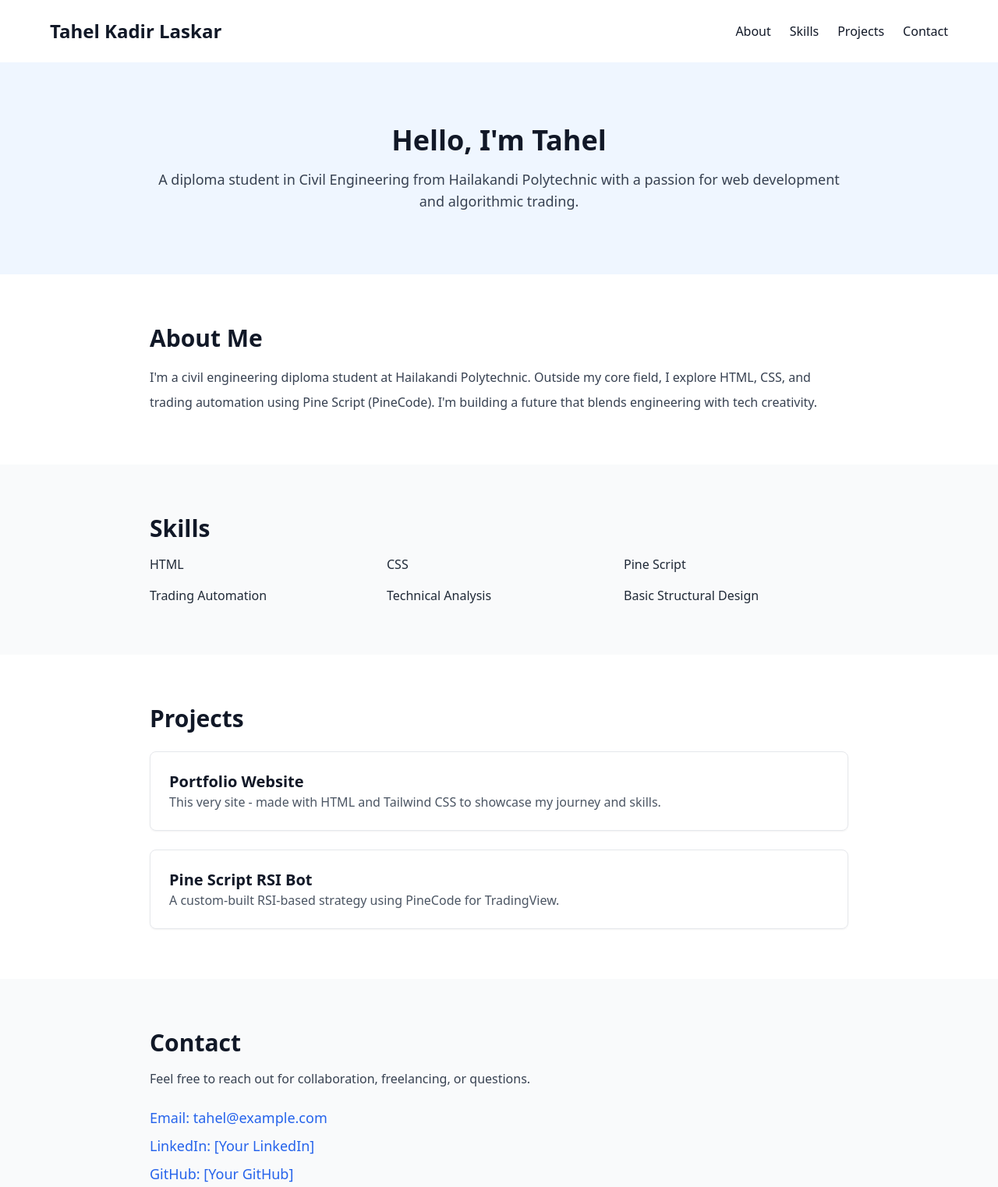
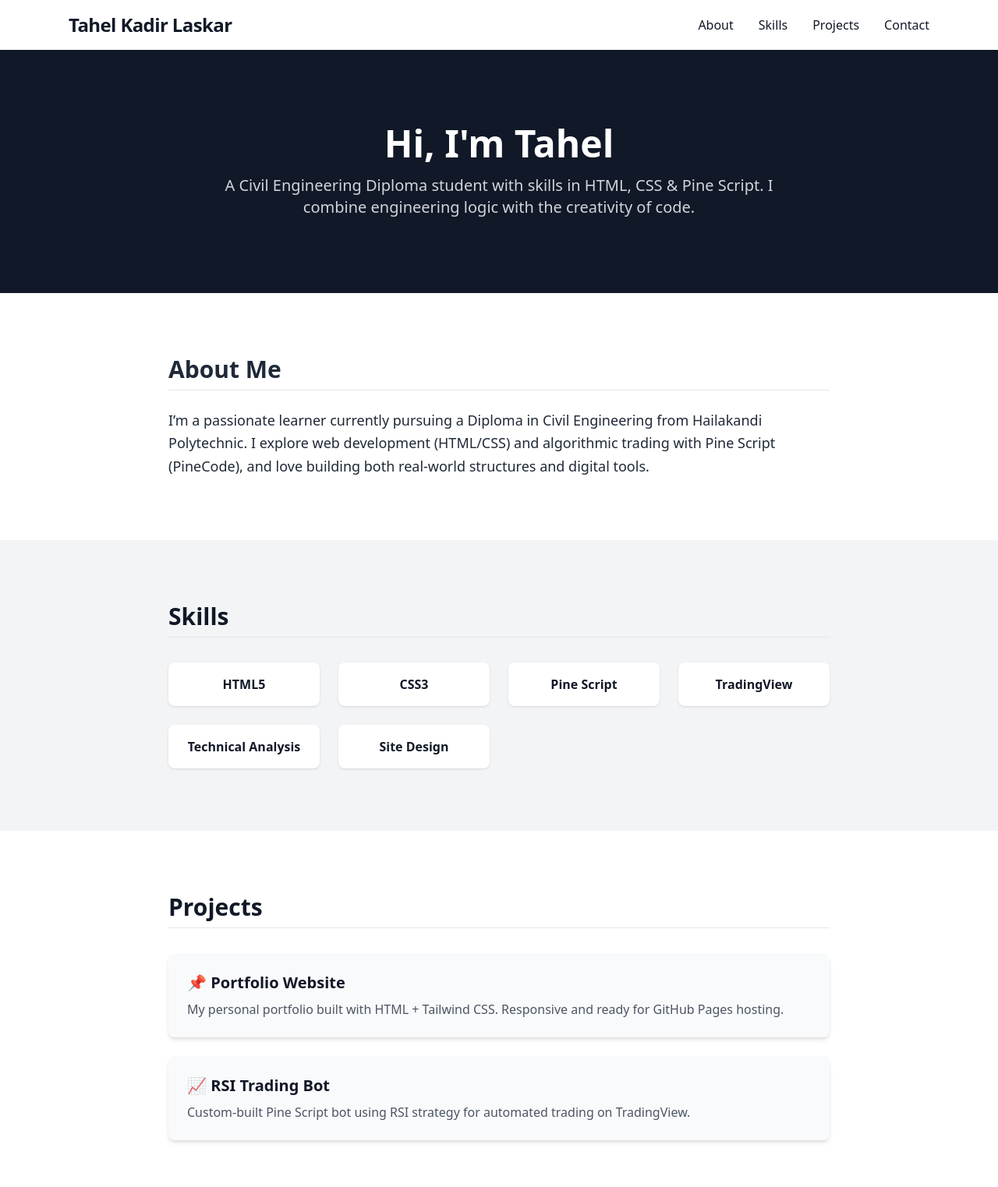
Before and after one commit to TahelX/Tahelkadirlaskar, a plain HTML site: page index.html in a window 1280 px wide. Shown: the top 1523 px of the page at 78% size. Drawn offline with nearby package versions, Linux system fonts and the light colour scheme.

Commit message:
Update index.html

```diff
--- a/index.html
+++ b/index.html
@@ -3,94 +3,97 @@
   <head>
     <meta charset="UTF-8" />
     <meta name="viewport" content="width=device-width, initial-scale=1.0" />
-  <title>Tahel Kadir Laskar - Portfolio</title>
+    <title>Tahel Kadir Laskar — Portfolio</title>
     <script src="https://cdn.tailwindcss.com"></script>
+    <style>
+      * {
+        scroll-behavior: smooth;
+      }
+    </style>
   </head>
-<body class="bg-gray-100 text-gray-900 font-sans">
+  <body class="bg-gradient-to-br from-gray-100 to-white text-gray-900 font-sans">
 
-  <!-- Header -->
-  <header class="bg-white shadow p-6">
-    <div class="max-w-6xl mx-auto flex justify-between items-center">
-      <h1 class="text-2xl font-bold">Tahel Kadir Laskar</h1>
-      <nav>
-        <ul class="flex space-x-6">
-          <li><a href="#about" class="hover:text-blue-500">About</a></li>
-          <li><a href="#skills" class="hover:text-blue-500">Skills</a></li>
-          <li><a href="#projects" class="hover:text-blue-500">Projects</a></li>
-          <li><a href="#contact" class="hover:text-blue-500">Contact</a></li>
-        </ul>
+    <!-- Navbar -->
+    <header class="sticky top-0 bg-white shadow z-50">
+      <div class="max-w-6xl mx-auto px-6 py-4 flex justify-between items-center">
+        <h1 class="text-xl md:text-2xl font-bold tracking-tight">Tahel Kadir Laskar</h1>
+        <nav class="hidden md:flex space-x-8 font-medium">
+          <a href="#about" class="hover:text-blue-600">About</a>
+          <a href="#skills" class="hover:text-blue-600">Skills</a>
+          <a href="#projects" class="hover:text-blue-600">Projects</a>
+          <a href="#contact" class="hover:text-blue-600">Contact</a>
         </nav>
       </div>
     </header>
 
     <!-- Hero Section -->
-  <section class="bg-blue-50 py-20">
-    <div class="max-w-4xl mx-auto text-center">
-      <h2 class="text-4xl font-extrabold mb-4">Hello, I'm Tahel</h2>
-      <p class="text-lg text-gray-700">
-        A diploma student in Civil Engineering from Hailakandi Polytechnic with a passion for web development and algorithmic trading.
+    <section class="py-24 bg-gray-900 text-white text-center">
+      <div class="max-w-3xl mx-auto px-6">
+        <h2 class="text-4xl md:text-5xl font-extrabold mb-4">Hi, I'm Tahel</h2>
+        <p class="text-lg md:text-xl text-gray-300">
+          A Civil Engineering Diploma student with skills in HTML, CSS & Pine Script. I combine engineering logic with the creativity of code.
         </p>
       </div>
     </section>
 
     <!-- About -->
-  <section id="about" class="py-16 bg-white">
-    <div class="max-w-4xl mx-auto">
-      <h3 class="text-3xl font-bold mb-4">About Me</h3>
-      <p class="text-gray-700 leading-loose">
-        I'm a civil engineering diploma student at Hailakandi Polytechnic. Outside my core field, I explore HTML, CSS, and trading automation using Pine Script (PineCode). I'm building a future that blends engineering with tech creativity.
+    <section id="about" class="py-20 bg-white text-gray-800">
+      <div class="max-w-4xl mx-auto px-6">
+        <h3 class="text-3xl font-bold mb-6 border-b pb-2">About Me</h3>
+        <p class="text-lg leading-relaxed">
+          I’m a passionate learner currently pursuing a Diploma in Civil Engineering from Hailakandi Polytechnic. I explore web development (HTML/CSS) and algorithmic trading with Pine Script (PineCode), and love building both real-world structures and digital tools.
         </p>
       </div>
     </section>
 
     <!-- Skills -->
-  <section id="skills" class="py-16 bg-gray-50">
-    <div class="max-w-4xl mx-auto">
-      <h3 class="text-3xl font-bold mb-4">Skills</h3>
-      <ul class="grid grid-cols-2 md:grid-cols-3 gap-4 text-gray-800 mt-4">
-        <li>HTML</li>
-        <li>CSS</li>
-        <li>Pine Script</li>
-        <li>Trading Automation</li>
-        <li>Technical Analysis</li>
-        <li>Basic Structural Design</li>
-      </ul>
+    <section id="skills" class="py-20 bg-gray-100">
+      <div class="max-w-4xl mx-auto px-6">
+        <h3 class="text-3xl font-bold mb-6 border-b pb-2">Skills</h3>
+        <div class="grid grid-cols-2 sm:grid-cols-3 md:grid-cols-4 gap-6 text-center mt-8">
+          <div class="bg-white p-4 shadow rounded-lg font-semibold">HTML5</div>
+          <div class="bg-white p-4 shadow rounded-lg font-semibold">CSS3</div>
+          <div class="bg-white p-4 shadow rounded-lg font-semibold">Pine Script</div>
+          <div class="bg-white p-4 shadow rounded-lg font-semibold">TradingView</div>
+          <div class="bg-white p-4 shadow rounded-lg font-semibold">Technical Analysis</div>
+          <div class="bg-white p-4 shadow rounded-lg font-semibold">Site Design</div>
+        </div>
       </div>
     </section>
 
     <!-- Projects -->
-  <section id="projects" class="py-16 bg-white">
-    <div class="max-w-4xl mx-auto">
-      <h3 class="text-3xl font-bold mb-6">Projects</h3>
-      <div class="grid gap-6">
-        <!-- Placeholder -->
-        <div class="p-6 border rounded-lg shadow-sm">
-          <h4 class="text-xl font-semibold">Portfolio Website</h4>
-          <p class="text-gray-600">This very site - made with HTML and Tailwind CSS to showcase my journey and skills.</p>
+    <section id="projects" class="py-20 bg-white">
+      <div class="max-w-4xl mx-auto px-6">
+        <h3 class="text-3xl font-bold mb-6 border-b pb-2">Projects</h3>
+        <div class="grid gap-6 mt-8">
+          <div class="bg-gray-50 p-6 rounded-lg shadow-md hover:shadow-xl transition-all">
+            <h4 class="text-xl font-semibold mb-2">📌 Portfolio Website</h4>
+            <p class="text-gray-600">My personal portfolio built with HTML + Tailwind CSS. Responsive and ready for GitHub Pages hosting.</p>
           </div>
-        <div class="p-6 border rounded-lg shadow-sm">
-          <h4 class="text-xl font-semibold">Pine Script RSI Bot</h4>
-          <p class="text-gray-600">A custom-built RSI-based strategy using PineCode for TradingView.</p>
+          <div class="bg-gray-50 p-6 rounded-lg shadow-md hover:shadow-xl transition-all">
+            <h4 class="text-xl font-semibold mb-2">📈 RSI Trading Bot</h4>
+            <p class="text-gray-600">Custom-built Pine Script bot using RSI strategy for automated trading on TradingView.</p>
           </div>
         </div>
       </div>
     </section>
 
     <!-- Contact -->
-  <section id="contact" class="py-16 bg-gray-50">
-    <div class="max-w-4xl mx-auto">
-      <h3 class="text-3xl font-bold mb-4">Contact</h3>
-      <p class="text-gray-700 mb-6">Feel free to reach out for collaboration, freelancing, or questions.</p>
-      <ul class="text-lg text-blue-600 space-y-2">
-        <li>Email: <a href="mailto:tahel@example.com">tahel@example.com</a></li>
-        <li>LinkedIn: <a href="#">[Your LinkedIn]</a></li>
-        <li>GitHub: <a href="#">[Your GitHub]</a></li>
-      </ul>
+    <section id="contact" class="py-20 bg-gray-900 text-white">
+      <div class="max-w-3xl mx-auto px-6 text-center">
+        <h3 class="text-3xl font-bold mb-6">Get in Touch</h3>
+        <p class="mb-4 text-gray-300">Interested in working together, trading tips, or just saying hi?</p>
+        <p class="text-lg font-semibold">
+          📧 <a href="mailto:tahel@example.com" class="underline hover:text-blue-400">tahel@example.com</a>
+        </p>
+        <div class="mt-4">
+          <a href="#" class="inline-block mt-3 bg-blue-600 text-white py-2 px-5 rounded hover:bg-blue-700">LinkedIn</a>
+          <a href="#" class="inline-block mt-3 ml-3 bg-gray-700 text-white py-2 px-5 rounded hover:bg-gray-800">GitHub</a>
+        </div>
       </div>
     </section>
 
-  <!-- Footer -->
-  <footer class="text-center p-6 bg-white border-t mt-10 text-gray-500">
+    <footer class="text-center py-6 text-sm text-gray-500 bg-white border-t">
       &copy; 2025 Tahel Kadir Laskar. All rights reserved.
     </footer>
   </body>
```
Lines whose indentation alone changed are shown as unchanged.
